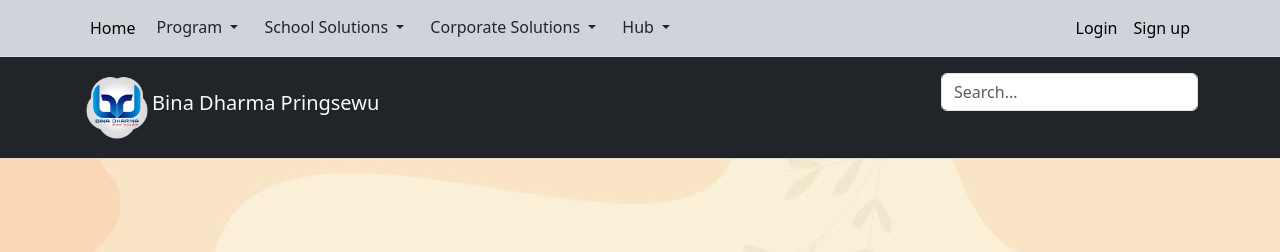
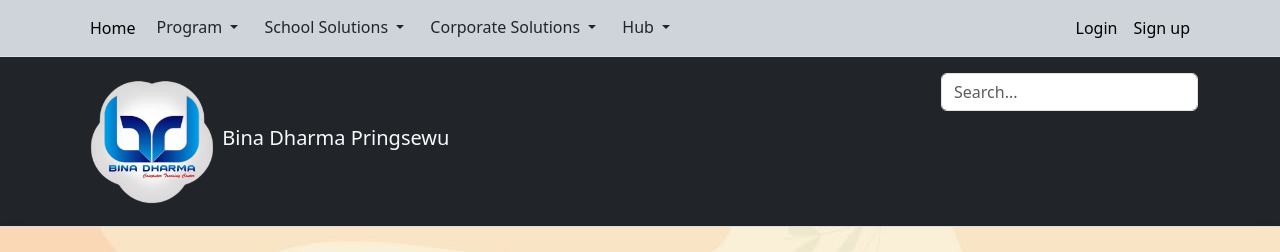
Before and after one commit to dikhmasir22/Project-Web-Bina, a plain HTML site: page index.html in a window 1280 px wide. Shown: the top 252 px of the page. Drawn offline with nearby package versions, Linux system fonts and the light colour scheme; grey boxes are pictures that could not be loaded.

Commit message:
Update index.html

```diff
--- a/index.html
+++ b/index.html
@@ -100,7 +100,7 @@
         <div class="container d-flex flex-wrap justify-content-center">
             <a href="/"
                 class="d-flex align-items-center mb-3 mb-lg-0 me-lg-auto link-body-emphasis text-decoration-none text-light">
-                <img src="images/logobdp.png" width="10%" alt="">
+                <img src="images/logobdp.png" width="20%" alt="">
                 <h5 class="fs-5">Bina Dharma Pringsewu</h5>
             </a>
             <form class="col-12 col-lg-auto mb-3 mb-lg-0" role="search">
```
